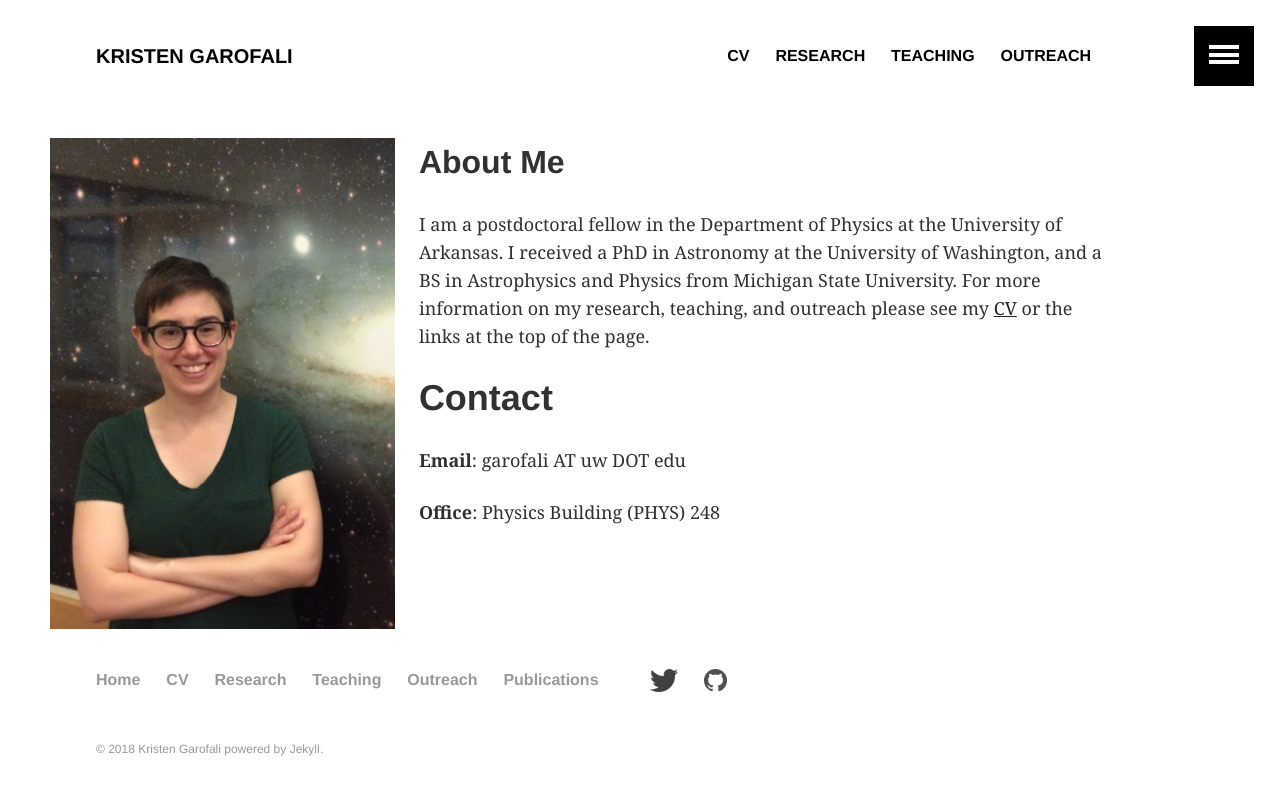
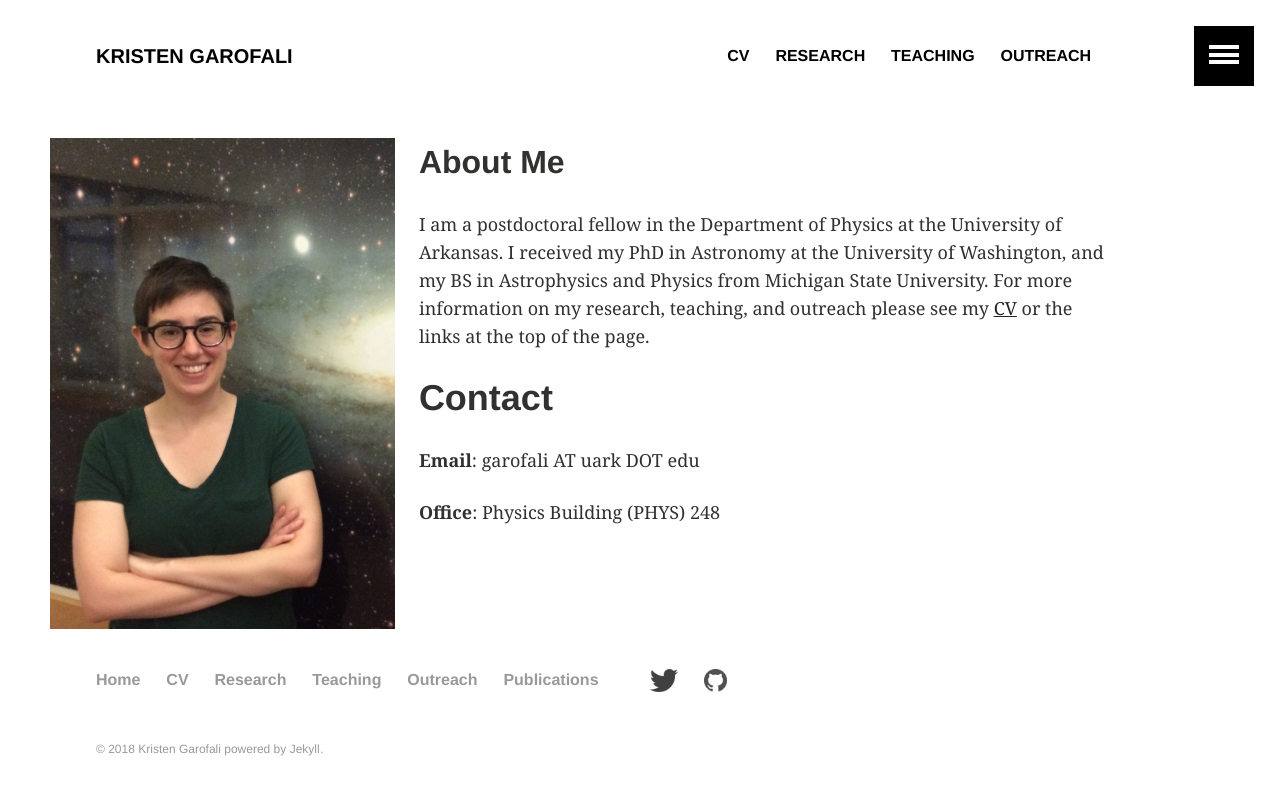
Before and after one commit to kgarofali/kgarofali.github.io, a Jekyll site: the page built from index.md, in a window 1280 px wide. Shown: the top 795 px of the page. Built offline with Jekyll 4.4.1, drawn with Linux system fonts in a browser that asks for light colours.

```diff
--- a/index.md
+++ b/index.md
@@ -14,10 +14,10 @@ layout: default
 
 ## About Me
 <p style='text-align: left; padding-right: 150px'>
-I am a postdoctoral fellow in the Department of Physics at the University of Arkansas. I received a PhD in Astronomy at the University of Washington, and a BS in Astrophysics and Physics from Michigan State University. For more information on my research, teaching, and outreach please see my <a href="docs/grad_CV.pdf">CV</a> or the links at the top of the page.</p>
+I am a postdoctoral fellow in the Department of Physics at the University of Arkansas. I received my PhD in Astronomy at the University of Washington, and my BS in Astrophysics and Physics from Michigan State University. For more information on my research, teaching, and outreach please see my <a href="docs/garofali_CV.pdf">CV</a> or the links at the top of the page.</p>
 
 # Contact
 
-**Email**: garofali AT uw DOT edu
+**Email**: garofali AT uark DOT edu
 
 **Office**: Physics Building (PHYS) 248
```
Also changed, not shown: cv.md (+1 -1 lines).
